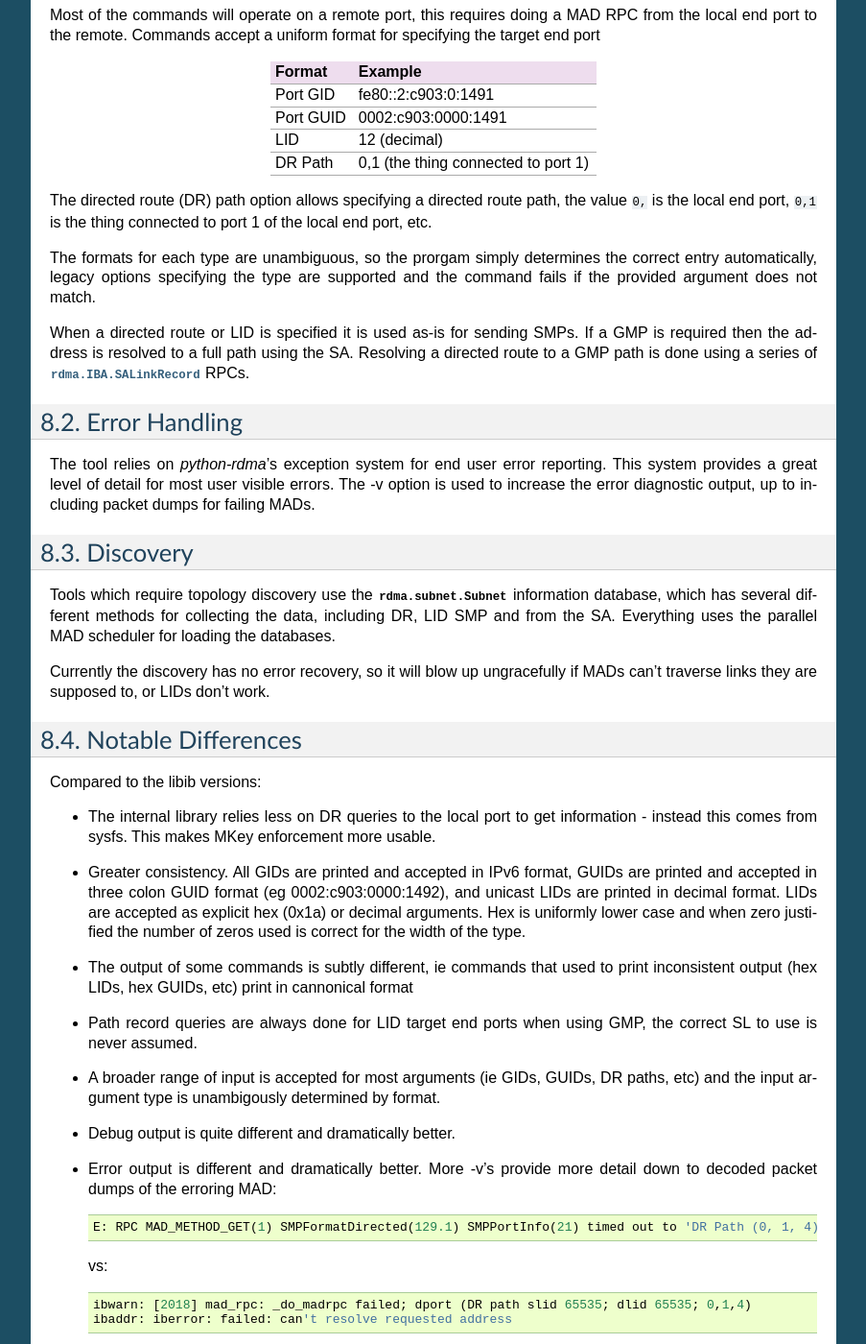
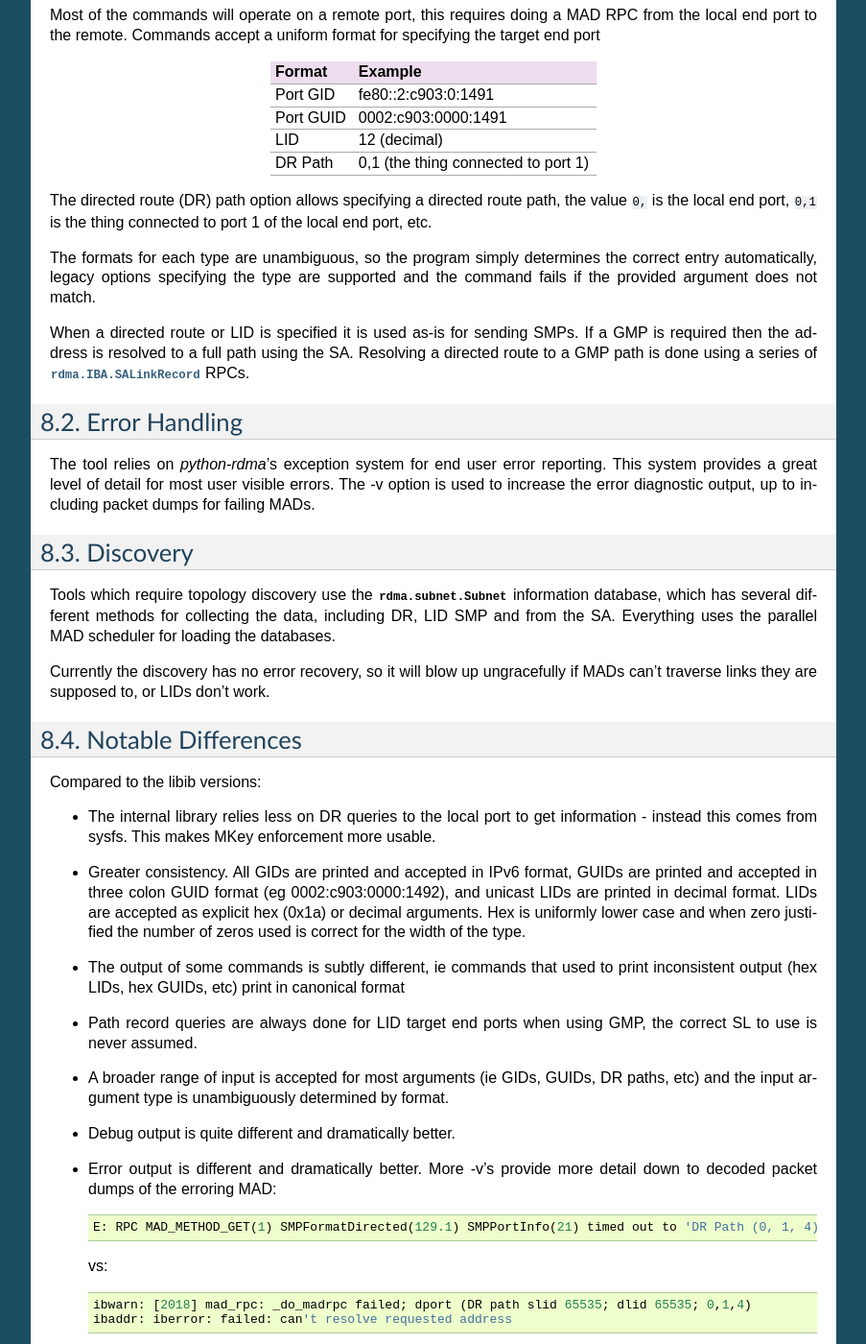
Before and after one commit to jgunthorpe/python-rdma, a Sphinx documentation site: the page built from doc/ibtool.rst, in a window 1280 px wide and 1400 px high, scrolled down 774 px. Shown: the whole window at 96% size, without its empty margins (198-1101 px from the left). Built offline with Sphinx 7.4.7, drawn with Linux system fonts in a browser that asks for light colours; some of the changed text lies outside the part shown.

Commit message:
Fix some typos in the docs

```diff
--- a/doc/IBA.rst
+++ b/doc/IBA.rst
@@ -93,7 +93,7 @@ member of a `*Format` object. Here is the `dump` pretty print output for a
 Notice that the use of :class:`~rdma.IBA.SAPathRecord` for the payload is
 automatically deduced based on the value of `attributeID`. The printer shows
 the decimal byte offset and raw hex bytes in the left columns and shows a decode
-of the attribute names corrisponding to that byte position in the right hand
+of the attribute names corresponding to that byte position in the right hand
 area.
 
 The pretty printer is invoked by calling the :meth:`~rdma.binstruct.BinStruct.printer`
--- a/doc/ibtool.rst
+++ b/doc/ibtool.rst
@@ -64,7 +64,7 @@ The directed route (DR) path option allows specifying a directed route path,
 the value ``0,`` is the local end port, ``0,1`` is the thing connected to port
 1 of the local end port, etc.
 
-The formats for each type are unambiguous, so the prorgam simply determines
+The formats for each type are unambiguous, so the program simply determines
 the correct entry automatically, legacy options specifying the type are
 supported and the command fails if the provided argument does not match.
 
@@ -108,12 +108,12 @@ Compared to the libib versions:
   lower case and when zero justified the number of zeros used is correct for
   the width of the type.
 * The output of some commands is subtly different, ie commands that used to
-  print inconsistent output (hex LIDs, hex GUIDs, etc) print in cannonical
+  print inconsistent output (hex LIDs, hex GUIDs, etc) print in canonical
   format
 * Path record queries are always done for LID target end ports when using GMP,
   the correct SL to use is never assumed.
 * A broader range of input is accepted for most arguments (ie GIDs, GUIDs, DR
-  paths, etc) and the input argument type is unambigously determined by
+  paths, etc) and the input argument type is unambiguously determined by
   format.
 * Debug output is quite different and dramatically better.
 * Error output is different and dramatically better. More -v's provide more
--- a/doc/ibverbs.rst
+++ b/doc/ibverbs.rst
@@ -27,11 +27,11 @@ focusing on the :class:`rdma.ibverbs.Context` and :class:`rdma.ibverbs.PD`
 is sufficient due to the built in resource clean up.
 
 The IB verbs structures (eg ibv_qp_attr) are mapped into Python objects, (eg
-:class:`rdma.ibverbs.ibv_qp_attr`). As Python objects they work similary to the C
+:class:`rdma.ibverbs.ibv_qp_attr`). As Python objects they work similarly to the C
 syntax with structure member assignment, but they can also be initialized with
 a keyword argument list to the constructor. This can save a considerable number of lines.
 
-There are effecient wraper functions that create
+There are efficient wrapper functions that create
 :class:`~rdma.ibverbs.qp_attr`, :class:`~rdma.ibverbs.ah_attr` and
 :class:`~rdma.ibverbs.sge` objects with a reduced number of arguments.
 
@@ -329,7 +329,7 @@ programming easier.
 --------------------------
 
 .. note::
-   Unfortuntely Sphinx does not do a very good job auto documenting extension
+   Unfortunately Sphinx does not do a very good job auto documenting extension
    modules, and all the function arguments are stripped out. Until this is
    resolved the documentation after this point is incomplete.
 
--- a/doc/mads.rst
+++ b/doc/mads.rst
@@ -92,7 +92,7 @@ which is a configuration supported by IBA.
 ----------------------------------------
 
 :class:`~rdma.sched.MADSchedule` is a parallel MAD scheduling system built
-using Python coroutines as the schedualing element. It provides for very
+using Python coroutines as the scheduling element. It provides for very
 simplified programming of parallel MAD operations.
 
 A simple use of the class to fetch :class:`rdma.IBA.SMPNodeInfo` for a list of
@@ -138,9 +138,9 @@ the scheduler waits for MADs on the network to complete. As coroutines exit
 queued generators are called to produce more coroutines until there is no more
 work to do.
 
-A coroutine may also ``yeild`` another coroutine. In this instance the
+A coroutine may also ``yield`` another coroutine. In this instance the
 scheduler treats it as a function call and runs the returned coroutine to
-completion before returning from ``yeild``. If the coroutine produces an
+completion before returning from ``yield``. If the coroutine produces an
 exception then it will pass through the ``yield`` statement as well. The
 called coroutine can return a result to the parent by setting the
 :attr:`~rdma.sched.MADSchedule.result` attribute before returning.
--- a/doc/path.rst
+++ b/doc/path.rst
@@ -2,7 +2,7 @@ RDMA Path
 =========
 
 Several general objects are provides for storing paths. In RDMA a path is the
-connection between two end ports. The path represention used in this library
+connection between two end ports. The path representation used in this library
 holds the full connection description, including all the necessary header
 fields. These fields will be used as necessary, depending on the context that
 the path is used in.
@@ -16,7 +16,7 @@ the path is used in.
 
 IB Paths
 --------
-In the IBA a path is undirectional, but it may have the special property of
+In the IBA a path is unidirectional, but it may have the special property of
 being *reversible*. For reversible paths the return path is computed by
 calling :meth:`rdma.path.IBPath.reverse`. Further, the path may be a 'forward'
 or 'reverse' path relative to the associated :class:`rdma.devices.EndPort` -
--- a/doc/subnet.rst
+++ b/doc/subnet.rst
@@ -8,7 +8,7 @@ sometimes store a :class:`~rdma.IBA.SMPPortInfo` without first having a
 
 The design is careful to separate the notion of an `end port` compared
 to an `arbitrary port`. Only switches can have `arbitrary ports`! Most
-functions work with and return `end ports` which will always corrispond
+functions work with and return `end ports` which will always correspond
 to switch port 0.
 
 
```
Also changed, not shown: other parts of doc/ibtool.rst (+2 -2 lines).
